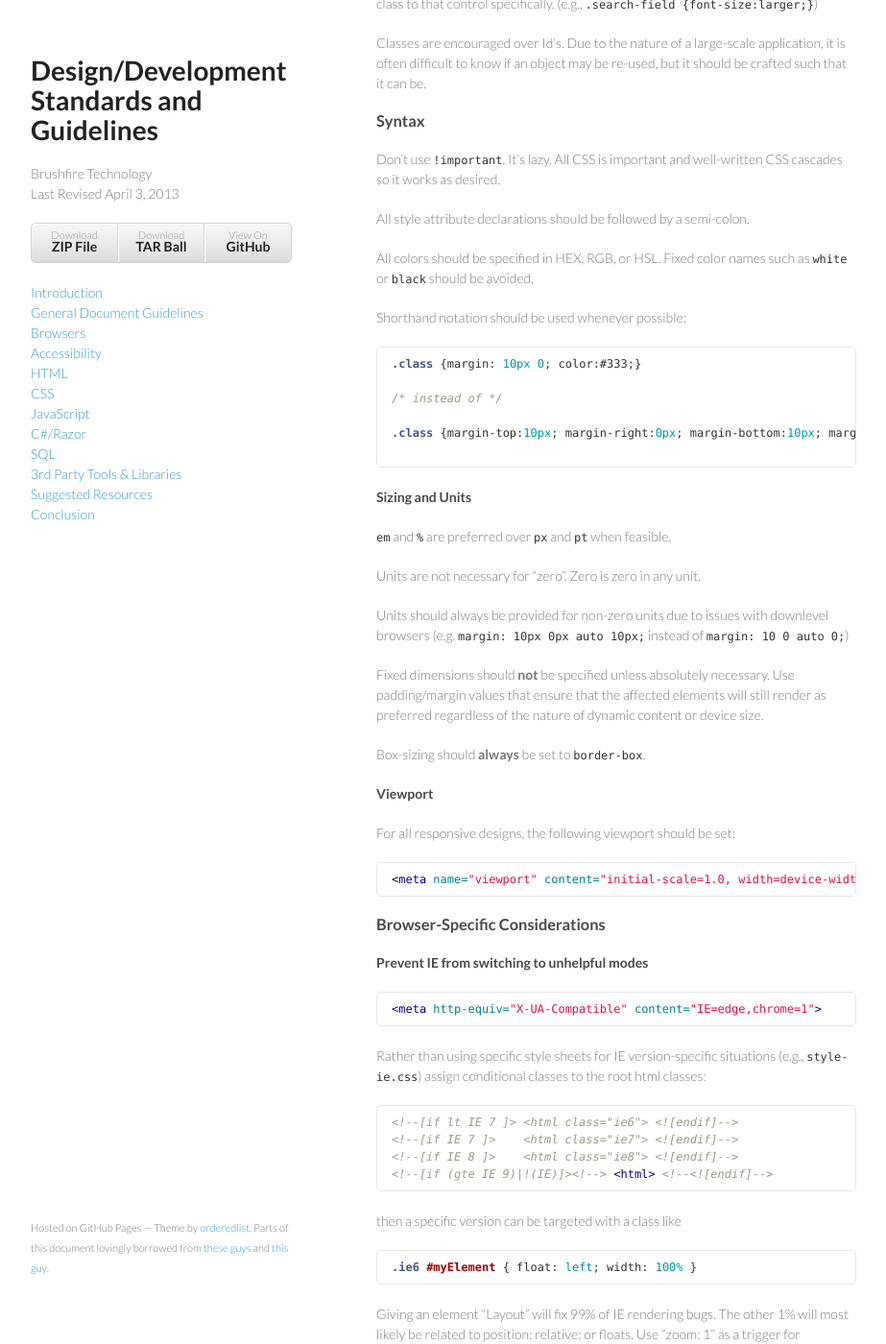
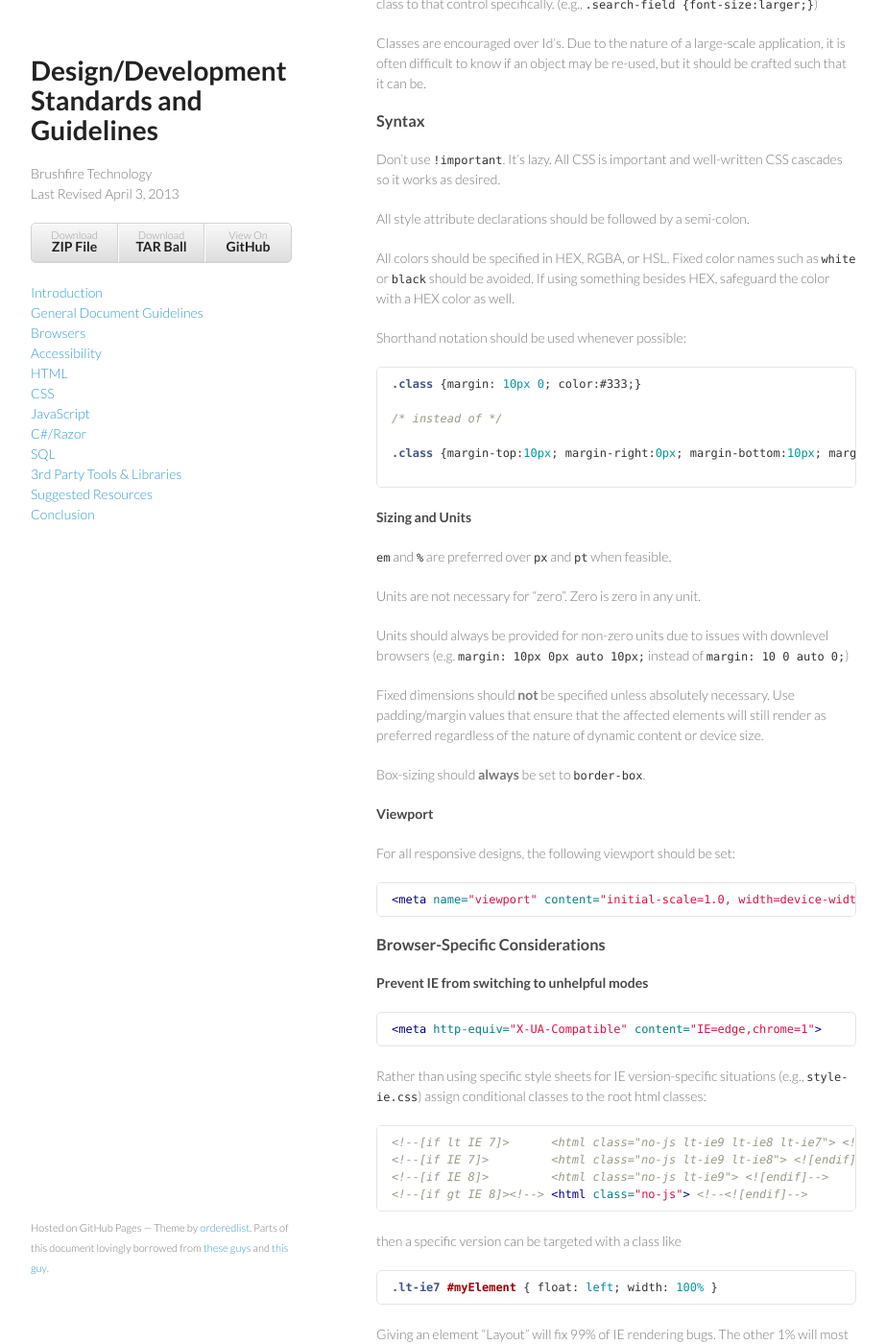
Before and after one commit to brushfiretech/dev-standards, a Jekyll site: the page built from index.md, in a window 1280 px wide and 1400 px high, scrolled down 2498 px. Shown: the whole window at 96% size, without its empty margins (178-1101 px from the left). Built offline with Jekyll 4.4.1, drawn with Linux system fonts in a browser that asks for light colours; nearby versions of some CDN libraries; Markdown is read by kramdown in place of the engine named in the settings; some of the changed text lies outside the part shown.

````diff
--- a/index.md
+++ b/index.md
@@ -91,7 +91,7 @@ Don't use `!important`. It's lazy. All CSS is important and well-written CSS cas
 
 All style attribute declarations should be followed by a semi-colon.
 
-All colors should be specified in HEX, RGB, or HSL. Fixed color names such as `white` or `black` should be avoided.
+All colors should be specified in HEX, RGBA, or HSL. Fixed color names such as `white` or `black` should be avoided. If using something besides HEX, safeguard the color with a HEX color as well.
 
 Shorthand notation should be used whenever possible:
 
@@ -135,22 +135,22 @@ For all responsive designs, the following viewport should be set:
 Rather than using specific style sheets for IE version-specific situations (e.g., `style-ie.css`) assign conditional classes to the root html classes:
 
 ```html
-<!--[if lt IE 7 ]> <html class="ie6"> <![endif]-->
-<!--[if IE 7 ]>    <html class="ie7"> <![endif]-->
-<!--[if IE 8 ]>    <html class="ie8"> <![endif]-->
-<!--[if (gte IE 9)|!(IE)]><!--> <html> <!--<![endif]-->
+<!--[if lt IE 7]>      <html class="no-js lt-ie9 lt-ie8 lt-ie7"> <![endif]-->
+<!--[if IE 7]>         <html class="no-js lt-ie9 lt-ie8"> <![endif]-->
+<!--[if IE 8]>         <html class="no-js lt-ie9"> <![endif]-->
+<!--[if gt IE 8]><!--> <html class="no-js"> <!--<![endif]-->
 ```
 
 then a specific version can be targeted with a class like
 
 ```css
-.ie6 #myElement { float: left; width: 100% }
+.lt-ie7 #myElement { float: left; width: 100% }
 ```
 
 Giving an element "Layout" will fix 99% of IE rendering bugs. The other 1% will most likely be related to position: relative; or floats. Use "zoom: 1" as a trigger for whatever IE versions need it.
 
 ```css
-.ie6 #myElement, .ie7 #myElement { zoom: 1 }
+.lt-ie7 #myElement, .ie7 #myElement { zoom: 1 }
 ```
 
 Use all vendor prefixes in alphabetical order with the prefixless version last.
@@ -196,7 +196,7 @@ Local variables (function scope) should be declared with camel-case. This includ
 var otherVar, otherVar2,
 	privateProperty = true;
 
-var _logMessage(typeId, msgText) { ... }
+var logMessage(typeId, msgText) { ... }
 ```
 
 Public member declarations should be declared with Pascal case.
@@ -225,6 +225,12 @@ var _longerFunction = function(complexParameter)
 	}
 }
 ```
+
+### Best Practices
+
+Know when to use `.substr()` instead of `.substring()`. The former takes a first parameter of the zero-based index of the character, and the second parameter is optional and is a length for number of characters to retrieve.  If excluded, it will get the rest of the string.  The latter takes a second parameter that is the index of the stop point.
+
+`parseInt()` takes two parameters. The first is the string to parse, the second is optional but should __always__ be supplied. It is the "radix" and declares the base of the integer that is returned. [More info](https://developer.mozilla.org/en-US/docs/JavaScript/Reference/Global_Objects/parseInt).
 
 ## C#/Razor
 
````
Also changed, not shown: 1 other file.
